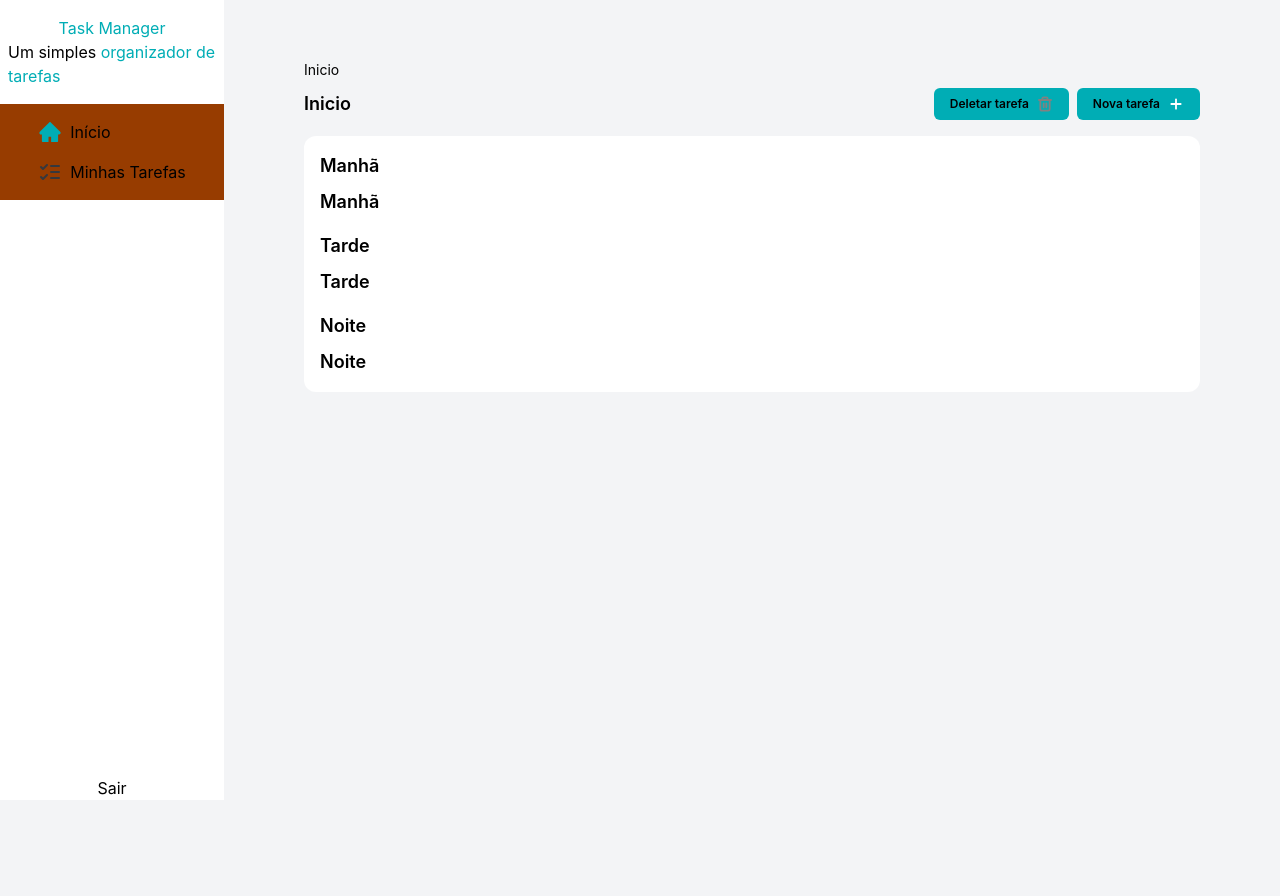
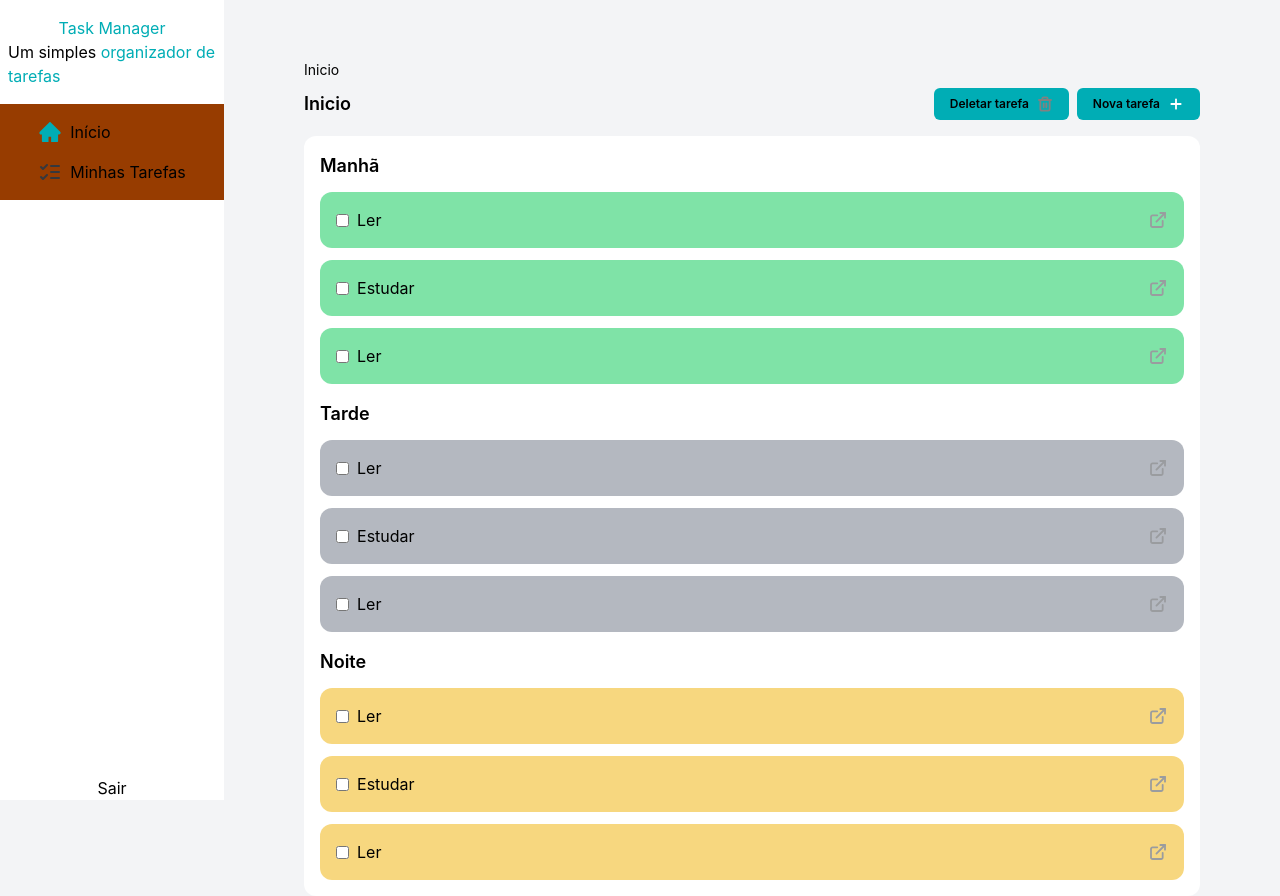
Before and after one commit to LuizChristani/TaskManager, a React (Vite) app in the folder frontend/: page / in a window 1280 px wide. Before the commit the page ends 800 px from the top, so only its background shows below. Built offline with nearby package versions, Linux system fonts and the light colour scheme.

Commit message:
refactor: extract task logic into Task component

```diff
--- a/frontend/src/App.tsx
+++ b/frontend/src/App.tsx
@@ -25,18 +25,9 @@ export default function App() {
           </div>
         </div>
         <Card className="mt-4">
-            <div className="flex flex-col gap-2">
-              <span className="text-lg font-semibold">Manhã</span>
-              <Task task={task} time="manha"/>
-            </div>
-            <div className="flex flex-col gap-2">
-              <span className="text-lg font-semibold">Tarde</span>
-              <Task task={task} time="tarde"/>
-            </div>
-            <div className="flex flex-col gap-2">
-              <span className="text-lg font-semibold">Noite</span>
-              <Task task={task} time="noite"/>
-            </div>
+          <Task task={task} time="Manha"/>
+          <Task task={task} time="Tarde"/>
+          <Task task={task} time="Noite"/>
         </Card>
       </div>
     </div>
--- a/frontend/src/components/Task.tsx
+++ b/frontend/src/components/Task.tsx
@@ -1,24 +1,24 @@
 import type { TaskProps } from "../types/Task"
 import { TaskItem } from "./TaskItem"
 
-const TimeEnum = {
+const Time = {
     Manha: "manha",
     Tarde: "tarde",
     Noite: "noite"
 } as const
 
-type TimeEnum = typeof TimeEnum[keyof typeof TimeEnum]
+type Time = typeof Time[keyof typeof Time]
 
-const labels: Record<TimeEnum, string> = {
-    [TimeEnum.Manha]: "Manhã",
-    [TimeEnum.Tarde]: "Tarde",
-    [TimeEnum.Noite]: "Noite",
+const labels: Record<Time, string> = {
+    [Time.Manha]: "Manhã",
+    [Time.Tarde]: "Tarde",
+    [Time.Noite]: "Noite",
 }
 
 export const Task = ({ task, time }: TaskProps) => {
     return (
         <div className="flex flex-col space-y-3 w-full">
-            <span className="text-lg font-semibold">{labels[time.toLowerCase() as TimeEnum]}</span>
+            <span className="text-lg font-semibold">{labels[time.toLowerCase() as Time]}</span>
             <TaskItem task={task} time={time}/>
         </div>
     )
```
